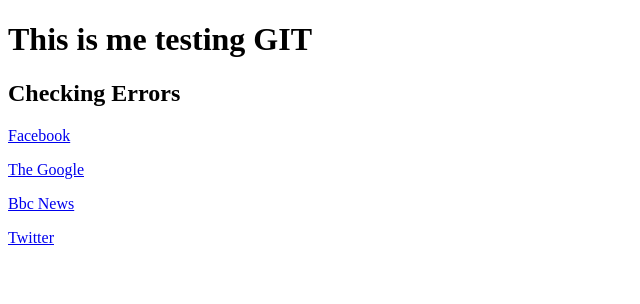
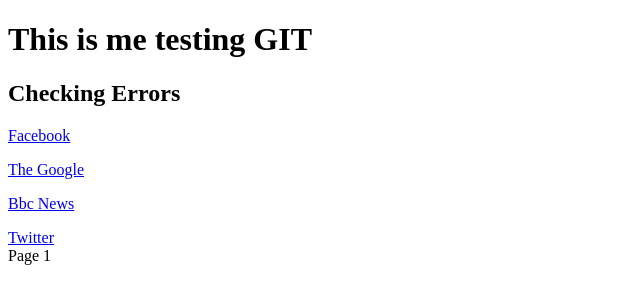
Before and after one commit to seunogun05/git_test, a plain HTML site: page index.html in a window 1280 px wide. Shown: the full height of the page, 0-640 px from the left. Drawn offline with Linux system fonts and the light colour scheme.

Commit message:
Added a footer
I added a page footer
And i named it Page 1 for reference sake
To make life easy for everyone

```diff
--- a/index.html
+++ b/index.html
@@ -14,6 +14,7 @@
 <p> <a href="https://www.google.com" target="_blank" rel="noopener noreferrer">The Google</a></p>
 <p></p><a href="https://www.bbc.co.uk" target="_blank" ref="noopener noreferrer">Bbc News</a>
 <p></p><a href="https://www.twitter.com" target="_blank" ref="noopener noreferrer">Twitter</a>
+<footer>Page 1</footer>
 
 </body>
 </html>
```
